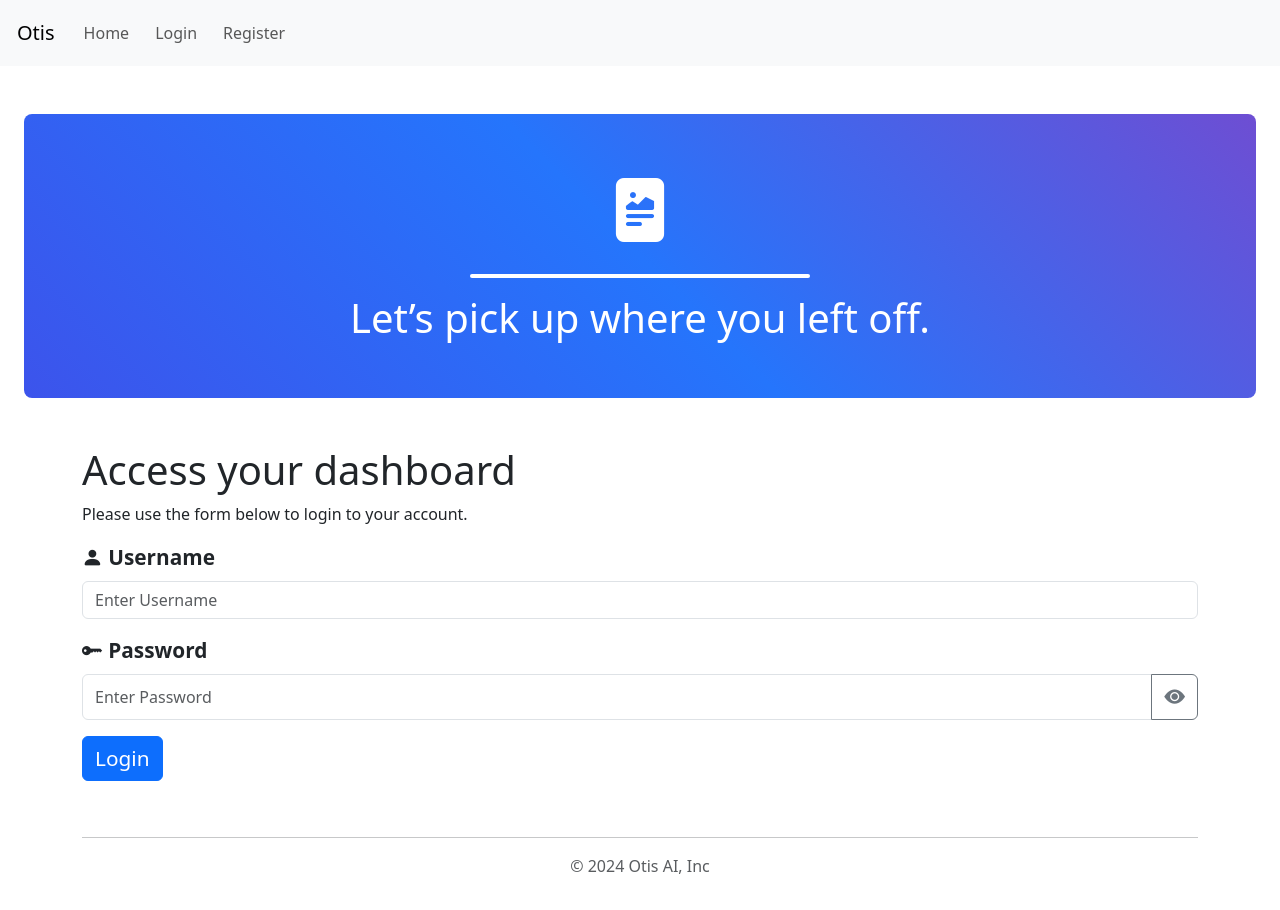
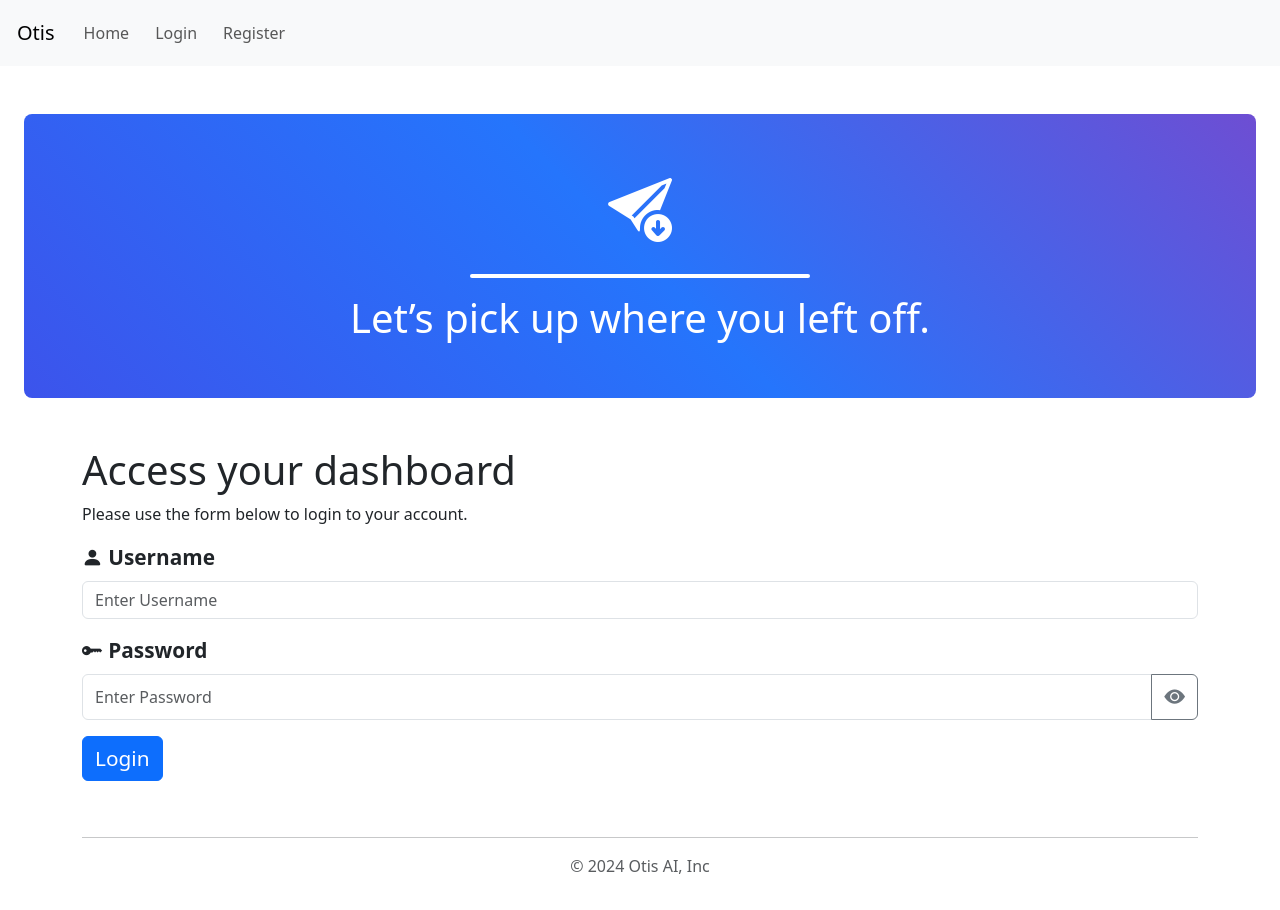
Before and after one commit to dtettarasar/otis-ai-frontend, a Vue app: page /login in a window 1280 px wide. Shown: the top 910 px of the page. Built offline with nearby package versions, Linux system fonts and the light colour scheme; no server answers.

Commit message:
update banner on login and register page

```diff
--- a/src/views/LoginView.vue
+++ b/src/views/LoginView.vue
@@ -18,7 +18,7 @@
 
 <template>
 
-  <PageBanner title="Let’s pick up where you left off." iconClass="bi-file-richtext-fill"></PageBanner>
+  <PageBanner title="Let’s pick up where you left off." iconClass="bi-send-arrow-down-fill"></PageBanner>
 
   <main>
 
--- a/src/views/RegisterView.vue
+++ b/src/views/RegisterView.vue
@@ -18,7 +18,7 @@
 
 <template>
 
-  <PageBanner title="Your adventure starts here." iconClass="bi-file-richtext-fill"></PageBanner>
+  <PageBanner title="Your adventure starts here." iconClass="bi-person-fill-add"></PageBanner>
 
   <main>
 
```
